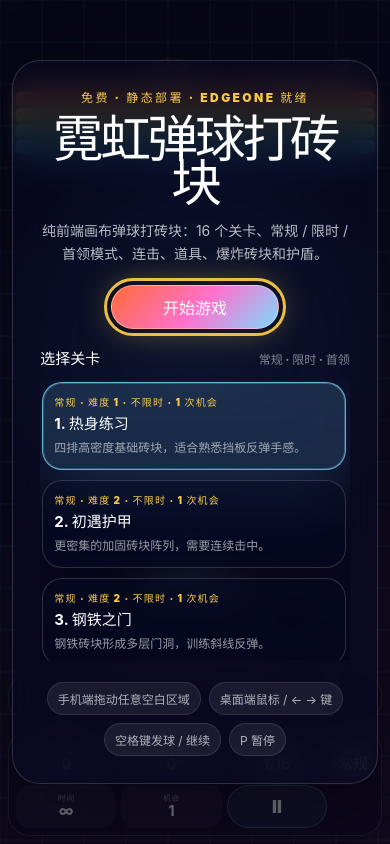
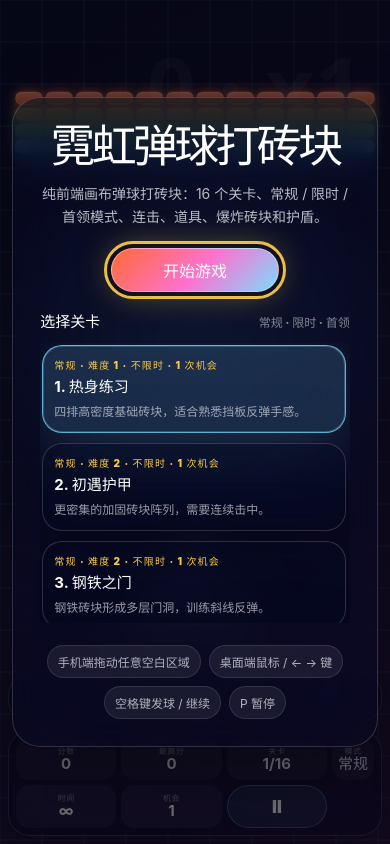
Before and after one commit to turbobo/breakout-iso, a website built with Vite: page index.html in a window 390 px wide. Built offline with nearby package versions, Linux system fonts and the light colour scheme.

Commit message:
style(main): 优化开始页标题样式并移除眉标文本
- 移除开始页中的免费部署宣传眉标
- 为开始页主标题设置不换行和自适应大小的样式
- 调整标题字体大小和行高以提升视觉效果
- 更新技术文档说明开始页改动细节

```diff
--- a/src/main.ts
+++ b/src/main.ts
@@ -54,7 +54,6 @@ app.innerHTML = `
 
     <section class="screen-overlay is-visible" data-screen="start" role="dialog" aria-modal="true" aria-labelledby="start-title" aria-hidden="false">
       <div class="screen-card">
-        <p class="eyebrow">免费 · 静态部署 · EdgeOne 就绪</p>
         <h1 id="start-title">霓虹弹球打砖块</h1>
         <p class="screen-copy">
           纯前端画布弹球打砖块：16 个关卡、常规 / 限时 / 首领模式、连击、道具、爆炸砖块和护盾。
--- a/src/style.css
+++ b/src/style.css
@@ -353,6 +353,13 @@ h1 {
   line-height: 0.86;
 }
 
+#start-title {
+  white-space: nowrap;
+  font-size: clamp(37px, 11.5vw, 88px);
+  line-height: 0.95;
+  letter-spacing: -0.08em;
+}
+
 h2 {
   font-size: clamp(34px, 5vw, 58px);
   line-height: 0.96;
@@ -563,6 +570,10 @@ h2 {
     font-size: clamp(42px, 13vw, 64px);
   }
 
+  #start-title {
+    font-size: clamp(37px, 11.5vw, 58px);
+  }
+
   h2 {
     font-size: clamp(30px, 10vw, 44px);
   }
```
Also changed, not shown: docs/technical-plan.md (+1 -1 lines).
